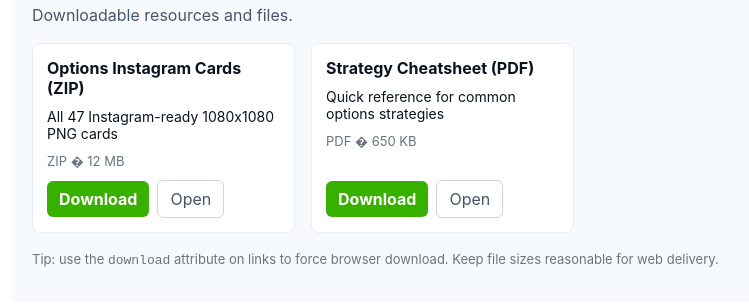
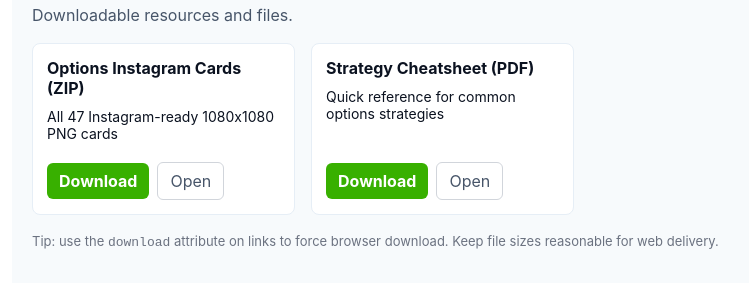
Before and after one commit to mscratnesh/htmlSite, a website: page pages/library.html in a window 1280 px wide. Shown: the part 91-396 px from the top of the page, without its empty margins (58-807 px from the left). Drawn offline with Linux system fonts and the light colour scheme; no server answers; a web font is replaced by a local one.

Commit message:
remove Type Size

```diff
--- a/pages/library.html
+++ b/pages/library.html
@@ -93,14 +93,12 @@
       tr.style.borderBottom = '1px solid #f1f5f9';
       const nameTd = document.createElement('td'); nameTd.style.padding='10px 8px'; nameTd.textContent = f.name || f.path;
       const descTd = document.createElement('td'); descTd.style.padding='10px 8px'; descTd.textContent = f.desc || '';
-      const typeTd = document.createElement('td'); typeTd.style.padding='10px 8px'; typeTd.textContent = f.type || '';
-      const sizeTd = document.createElement('td'); sizeTd.style.padding='10px 8px'; sizeTd.textContent = f.size || '';
       const costTd = document.createElement('td'); costTd.style.padding='10px 8px'; costTd.textContent = (f.cost || '');
       const actionsTd = document.createElement('td'); actionsTd.style.padding='10px 8px';
       const dl = document.createElement('a'); dl.className='btn'; dl.textContent='Download'; dl.href = f.path; dl.setAttribute('download',''); dl.style.marginRight='8px';
       const view = document.createElement('a'); view.className='btn-outline'; view.textContent='Open'; view.href = f.path; view.target='_blank';
       actionsTd.appendChild(dl); actionsTd.appendChild(view);
-      tr.appendChild(nameTd); tr.appendChild(descTd); tr.appendChild(typeTd); tr.appendChild(sizeTd); tr.appendChild(costTd); tr.appendChild(actionsTd);
+      tr.appendChild(nameTd); tr.appendChild(descTd); tr.appendChild(costTd); tr.appendChild(actionsTd);
       body.appendChild(tr);
     });
     try{ tbl.style.display = 'table'; }catch(e){}
@@ -117,16 +115,14 @@
     files.forEach(f => {
       const card = document.createElement('div'); card.className='file-card';
       const title = document.createElement('div'); title.className='file-title'; title.textContent = f.name || f.path;
-      const meta = document.createElement('div'); meta.className='file-meta'; meta.textContent = [f.type, f.size, f.cost ? ('₹' + f.cost) : ''].filter(Boolean).join(' � ');
-      const costEl = document.createElement('div'); costEl.className='file-meta'; costEl.style.fontWeight='700'; costEl.textContent = f.cost ? ('Price: ₹' + f.cost) : '';
+      const meta = document.createElement('div'); meta.className='file-meta'; meta.textContent = f.cost ? ('Price: ₹' + f.cost) : '';
+      const costEl = null;
       const desc = document.createElement('div'); desc.className='file-desc'; desc.textContent = f.desc || '';
       const actions = document.createElement('div'); actions.className='file-actions';
       const dl = document.createElement('a'); dl.className='btn'; dl.textContent='Download'; dl.href = f.path; dl.setAttribute('download','');
       const view = document.createElement('a'); view.className='btn-outline'; view.textContent='Open'; view.href = f.path; view.target='_blank';
       actions.appendChild(dl); actions.appendChild(view);
-      card.appendChild(title); if(desc.textContent) card.appendChild(desc); card.appendChild(meta);
-      if(f.cost) card.appendChild(costEl);
-      card.appendChild(actions);
+      card.appendChild(title); if(desc.textContent) card.appendChild(desc); card.appendChild(meta); card.appendChild(actions);
       grid.appendChild(card);
     });
   }
```
